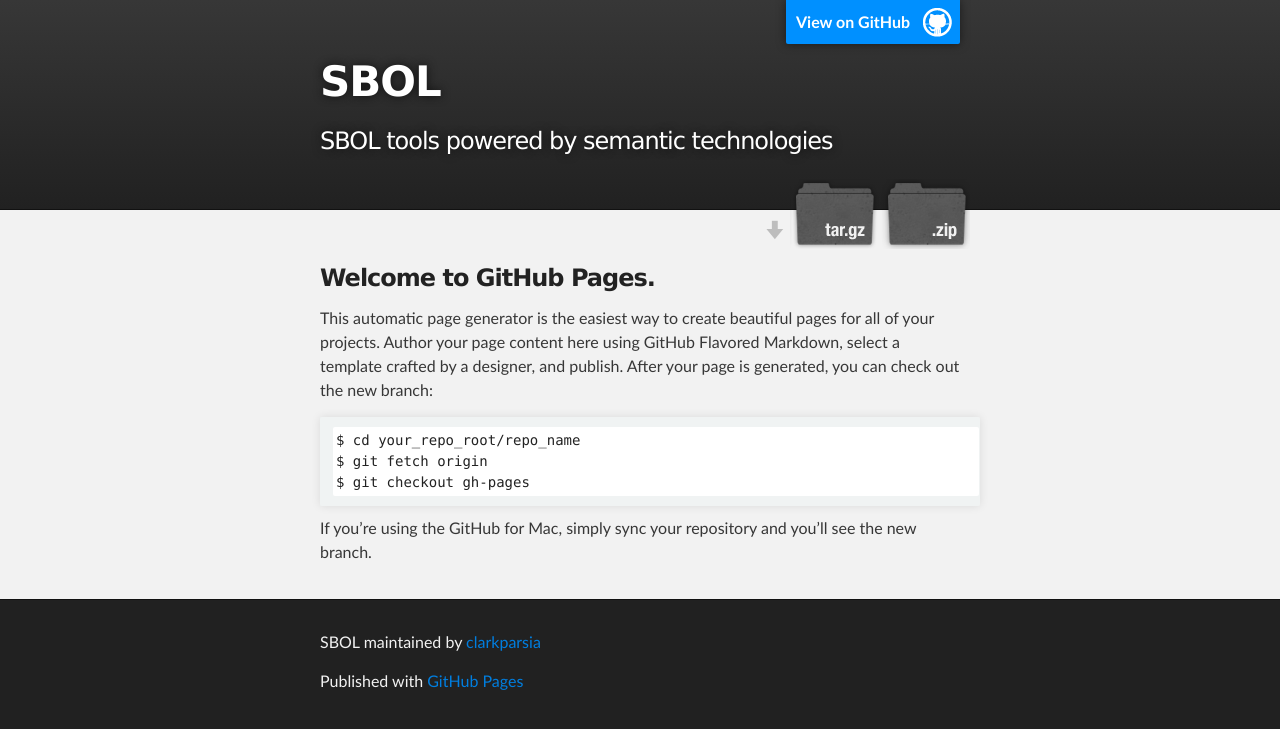
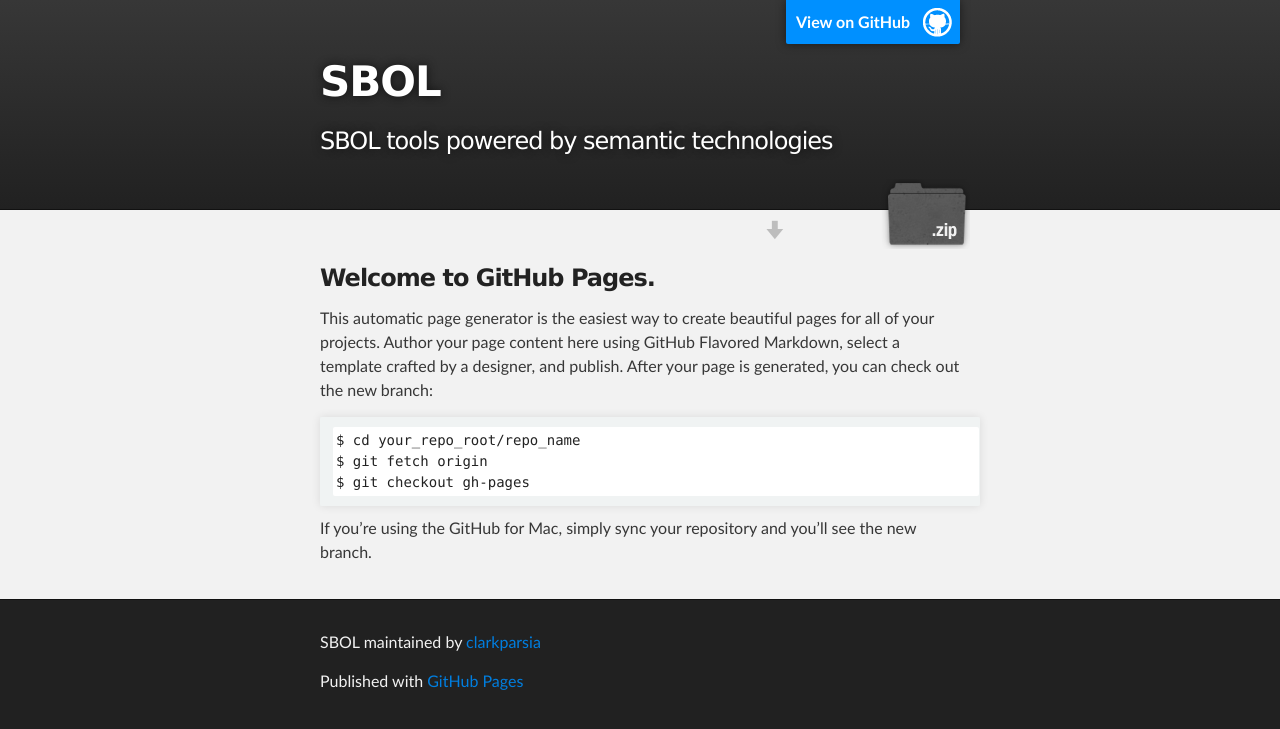
Before and after one commit to clarkparsia/sbol, a Jekyll site: the page built from index.md, in a window 1280 px wide. Shown: the top 729 px of the page. Built offline with Jekyll 4.4.1, drawn with Linux system fonts in a browser that asks for light colours; Markdown is read by kramdown in place of the engine named in the settings.

Commit message:
Change download link

```diff
--- a/_layouts/index.html
+++ b/_layouts/index.html
@@ -22,8 +22,7 @@
           <h2 id="project_tagline">SBOL tools powered by semantic technologies</h2>
 
             <section id="downloads">
-              <a class="zip_download_link" href="https://github.com/clarkparsia/sbol/zipball/master">Download this project as a .zip file</a>
-              <a class="tar_download_link" href="https://github.com/clarkparsia/sbol/tarball/master">Download this project as a tar.gz file</a>
+              <a class="zip_download_link" href="https://github.com/clarkparsia/sbol/archive/master.zip">Download this project as a .zip file</a>
             </section>
         </header>
     </div>
```
